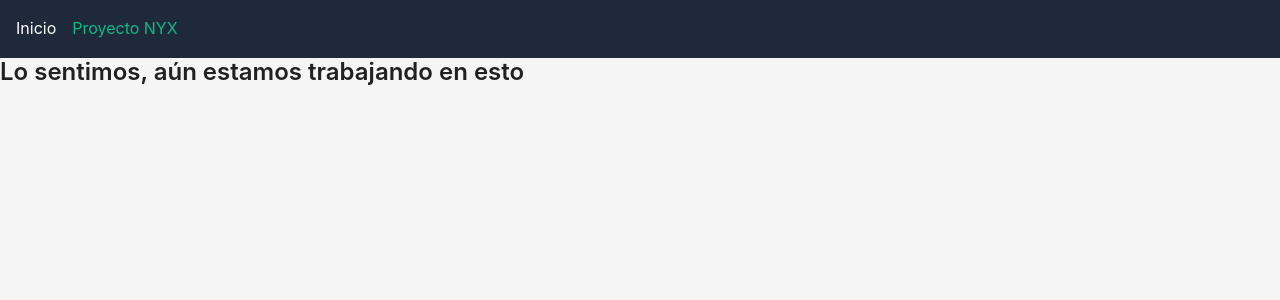
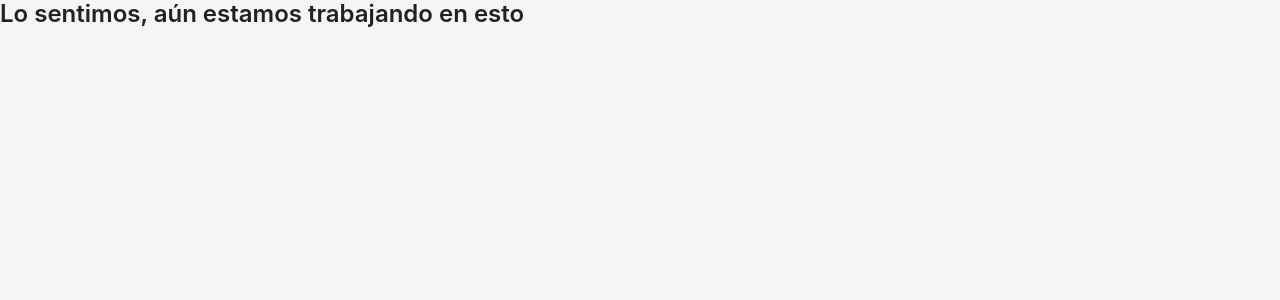
Before and after one commit to LunexaCorp/LunexaCorp.github.io, a React (Vite) app: page / in a window 1280 px wide. Shown: the top 300 px of the page. Built offline with nearby package versions, Linux system fonts and the light colour scheme; a web font is replaced by a local one.

Commit message:
feat: configurar enrutamiento y estructura principal de la aplicación

```diff
--- a/src/App.tsx
+++ b/src/App.tsx
@@ -1,21 +1,33 @@
-import './App.css'
-import { HashRouter as Router, Routes, Route, Link } from 'react-router-dom';
-import Home from './pages/Home';
-import Nyx from './pages/Nyx';
+import "./App.css";
+import { HashRouter as Router, Routes, Route } from "react-router-dom";
+import Home from "./pages/Home";
+import NyxDownloadPage from "./pages/NyxDownloadPage";
+import NyxHeader from "./components/NyxHeader";
+import { Outlet } from "react-router-dom";
+import Nyx from "./pages/Nyx";
+import NyxDocsPage from "./pages/NyxDocsPage";
+
+const NyxLayout = () => (
+  <>
+    <NyxHeader />
+    <Outlet />
+  </>
+);
 
 function App() {
   return (
     <Router>
-      <nav style={{ padding: '1rem', background: '#1e293b' }}>
-          <Link to="/" style={{ color: 'white', marginRight: '1rem' }}>Inicio</Link>
-          <Link to="/nyx" style={{ color: '#10b981' }}>Proyecto NYX</Link>
-        </nav>
       <Routes>
-          <Route path="/" element={<Home />} />
-          <Route path="/nyx" element={<Nyx />} />
-        </Routes>
+        <Route path="/" element={<Home />} />
+        <Route path="/nyx" element={<NyxLayout />}>
+          <Route index element={<Nyx />} />
+          <Route path="download" element={<NyxDownloadPage />} />
+          <Route path="docs" element={<NyxDocsPage />} />
+        </Route>
+
+      </Routes>
     </Router>
-  )
+  );
 }
 
-export default App
+export default App;
```
